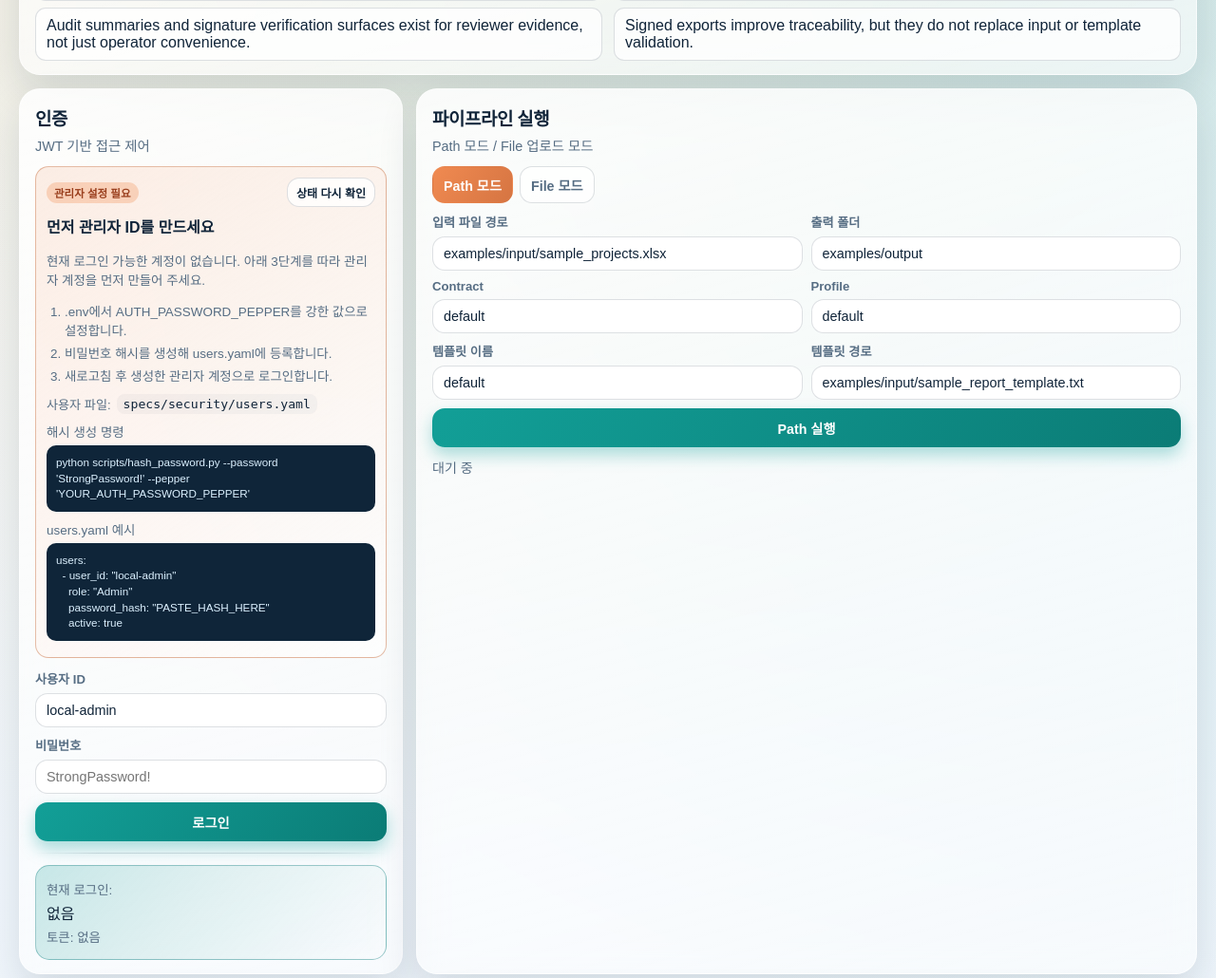
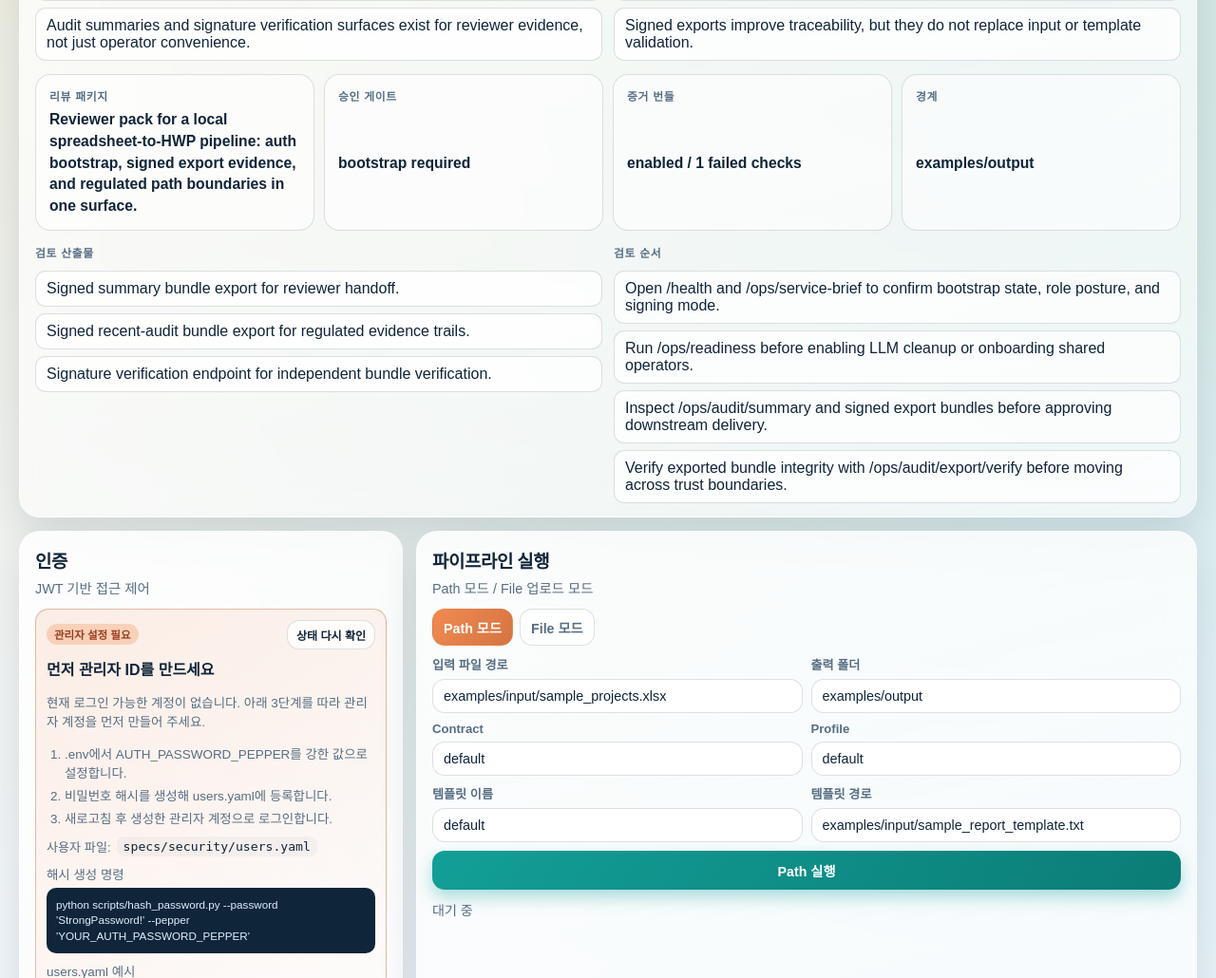
Before and after one commit to KIM3310/secure-xl2hwp-local, a FastAPI app: page / in a window 1280 px wide. Shown: the part 867-1897 px from the top of the page at 95% size. Run offline with FastAPI, Linux system fonts and the light colour scheme; data that the repository does not hold is empty; some libraries are stand-ins or nearby versions; some web fonts are replaced.

Commit message:
Add secure review pack surface

```diff
--- a/app/main.py
+++ b/app/main.py
@@ -131,9 +131,11 @@ login_attempt_guard = LoginAttemptGuard(
 
 PROCESS_REPORT_SCHEMA = "secure-xl2hwp-process-report-v1"
 SERVICE_BRIEF_CONTRACT = "secure-xl2hwp-service-brief-v1"
+REVIEW_PACK_CONTRACT = "secure-xl2hwp-review-pack-v1"
 SERVICE_BRIEF_ROUTES = [
     "/health",
     "/ops/service-brief",
+    "/ops/review-pack",
     "/ops/schema/process-report",
     "/ops/readiness",
     "/auth/login",
@@ -808,6 +810,73 @@ def _service_brief_payload() -> dict[str, Any]:
     }
 
 
+def _review_pack_payload() -> dict[str, Any]:
+    brief = _service_brief_payload()
+    auth_bootstrap = brief["bootstrap_state"]
+    readiness = brief["readiness"]
+
+    return {
+        "status": brief["status"],
+        "service": "secure-xl2hwp-local",
+        "generated_at_utc": datetime.now(timezone.utc).isoformat(),
+        "readiness_contract": REVIEW_PACK_CONTRACT,
+        "headline": (
+            "Reviewer pack for a local spreadsheet-to-HWP pipeline: auth bootstrap, signed export evidence, "
+            "and regulated path boundaries in one surface."
+        ),
+        "proof_bundle": {
+            "auth_bootstrap_state": "required" if auth_bootstrap["required"] else "ready",
+            "signed_export_mode": brief["signing_mode"],
+            "readiness_failed_checks": len(readiness["failed_checks"]),
+            "allowed_process_roles": len(brief["allowed_process_roles"]),
+            "review_endpoints": [
+                "/health",
+                "/ops/service-brief",
+                "/ops/review-pack",
+                "/ops/audit/summary",
+                "/ops/audit/export/summary.bundle.zip",
+                "/ops/audit/export/verify",
+            ],
+        },
+        "approval_gate": {
+            "auth_bootstrap_required": auth_bootstrap["required"],
+            "audit_roles_required": ["Admin", "Auditor"],
+            "process_roles": brief["allowed_process_roles"],
+            "signed_export_required_for_handoff": settings.export_signing_enabled,
+        },
+        "target_boundary": {
+            "input_base_dir": settings.allowed_input_base_dir,
+            "output_base_dir": settings.allowed_output_base_dir,
+            "template_base_dir": settings.allowed_template_base_dir,
+            "audit_log_dir": settings.audit_log_dir,
+        },
+        "artifacts": [
+            "Signed summary bundle export for reviewer handoff.",
+            "Signed recent-audit bundle export for regulated evidence trails.",
+            "Signature verification endpoint for independent bundle verification.",
+        ],
+        "review_sequence": [
+            "Open /health and /ops/service-brief to confirm bootstrap state, role posture, and signing mode.",
+            "Run /ops/readiness before enabling LLM cleanup or onboarding shared operators.",
+            "Inspect /ops/audit/summary and signed export bundles before approving downstream delivery.",
+            "Verify exported bundle integrity with /ops/audit/export/verify before moving across trust boundaries.",
+        ],
+        "watchouts": [
+            "Signed bundles provide tamper evidence, but they do not validate spreadsheet semantics automatically.",
+            "If auth bootstrap is still required, the workstation is not ready for shared operator access.",
+            "Path guardrails are only effective when base directories remain locked down in deployment.",
+        ],
+        "links": {
+            "health": "/health",
+            "service_brief": "/ops/service-brief",
+            "readiness": "/ops/readiness",
+            "audit_summary": "/ops/audit/summary",
+            "signed_summary_bundle": "/ops/audit/export/summary.bundle.zip",
+            "verify_bundle": "/ops/audit/export/verify",
+        },
+    }
+
+
 def _is_hex_string(value: str, expected_len: int) -> bool:
     if len(value) != expected_len:
         return False
@@ -956,7 +1025,7 @@ def health() -> dict:
             else (
                 "Verify Ollama reachability from /ops/readiness before running LLM cleanup."
                 if settings.enable_llm
-                else "Run /ops/readiness before processing regulated spreadsheets."
+                else "Review /ops/review-pack and run /ops/readiness before processing regulated spreadsheets."
             )
         ),
     }
@@ -996,11 +1065,13 @@ def health() -> dict:
             "llm-assisted-cleanup",
             "service-brief-surface",
             "process-report-schema",
+            "review-pack-surface",
         ],
         "routes": SERVICE_BRIEF_ROUTES,
         "links": {
             "readiness": "/ops/readiness",
             "service_brief": "/ops/service-brief",
+            "review_pack": "/ops/review-pack",
             "process_schema": "/ops/schema/process-report",
             "login": "/auth/login",
             "audit_summary": "/ops/audit/summary",
@@ -1012,6 +1083,11 @@ def health() -> dict:
 @app.get("/ops/service-brief")
 def service_brief() -> dict[str, Any]:
     return _service_brief_payload()
+
+
+@app.get("/ops/review-pack")
+def review_pack() -> dict[str, Any]:
+    return _review_pack_payload()
 
 
 @app.get("/ops/schema/process-report")
--- a/app/web/static/app.js
+++ b/app/web/static/app.js
@@ -18,6 +18,12 @@ const I18N = {
     "serviceBrief.reviewFlow": "검토 흐름",
     "serviceBrief.trustBoundary": "신뢰 경계",
     "serviceBrief.watchouts": "주의점",
+    "reviewPack.title": "리뷰 패키지",
+    "reviewPack.approvalGate": "승인 게이트",
+    "reviewPack.proofBundle": "증거 번들",
+    "reviewPack.boundary": "경계",
+    "reviewPack.artifacts": "검토 산출물",
+    "reviewPack.sequence": "검토 순서",
     "control.language": "언어",
     "control.theme": "테마",
     "control.brand": "브랜드",
@@ -155,6 +161,7 @@ const I18N = {
     "toast.verifySelect": "원본 파일과 서명 파일을 모두 선택하세요.",
     "toast.bootstrapRefreshed": "관리자 초기 설정 상태를 다시 확인했습니다.",
     "toast.serviceBriefFail": "서비스 브리프 조회 실패",
+    "toast.reviewPackFail": "리뷰 패키지 조회 실패",
     "health.ok": "정상",
     "health.unavailable": "상태 확인 실패",
     "health.label": "상태",
@@ -182,6 +189,12 @@ const I18N = {
     "serviceBrief.reviewFlow": "Review flow",
     "serviceBrief.trustBoundary": "Trust boundary",
     "serviceBrief.watchouts": "Watchouts",
+    "reviewPack.title": "Review pack",
+    "reviewPack.approvalGate": "Approval gate",
+    "reviewPack.proofBundle": "Proof bundle",
+    "reviewPack.boundary": "Boundary",
+    "reviewPack.artifacts": "Artifacts",
+    "reviewPack.sequence": "Review sequence",
     "control.language": "Language",
     "control.theme": "Theme",
     "control.brand": "Brand",
@@ -319,6 +332,7 @@ const I18N = {
     "toast.verifySelect": "Select both payload and signature files.",
     "toast.bootstrapRefreshed": "Admin bootstrap status refreshed.",
     "toast.serviceBriefFail": "Failed to fetch service brief",
+    "toast.reviewPackFail": "Failed to fetch review pack",
     "health.ok": "OK",
     "health.unavailable": "Unavailable",
     "health.label": "Health",
@@ -356,6 +370,7 @@ const state = {
   lastAnomalies: null,
   lastReadiness: null,
   lastServiceBrief: null,
+  lastReviewPack: null,
   lastVerifyResult: null,
   verifyStatusKey: "verify.idle",
   verifyStatusTone: "neutral",
@@ -373,6 +388,12 @@ const els = {
   briefReviewFlow: document.getElementById("briefReviewFlow"),
   briefTrustBoundary: document.getElementById("briefTrustBoundary"),
   briefWatchouts: document.getElementById("briefWatchouts"),
+  reviewPackHeadline: document.getElementById("reviewPackHeadline"),
+  reviewPackGate: document.getElementById("reviewPackGate"),
+  reviewPackProof: document.getElementById("reviewPackProof"),
+  reviewPackBoundary: document.getElementById("reviewPackBoundary"),
+  reviewPackArtifacts: document.getElementById("reviewPackArtifacts"),
+  reviewPackSequence: document.getElementById("reviewPackSequence"),
   logoutBtn: document.getElementById("logoutBtn"),
   loginForm: document.getElementById("loginForm"),
   loginUserId: document.getElementById("loginUserId"),
@@ -926,6 +947,35 @@ function renderServiceBrief(payload = null) {
   renderBriefList(els.briefWatchouts, payload.watchouts || []);
 }
 
+function renderReviewPack(payload = null) {
+  state.lastReviewPack = payload || null;
+
+  if (!payload) {
+    els.reviewPackHeadline.textContent = t("serviceBrief.unavailable");
+    els.reviewPackGate.textContent = "-";
+    els.reviewPackProof.textContent = "-";
+    els.reviewPackBoundary.textContent = "-";
+    renderBriefList(els.reviewPackArtifacts, []);
+    renderBriefList(els.reviewPackSequence, []);
+    return;
+  }
+
+  const proofBundle = payload.proof_bundle || {};
+  const approvalGate = payload.approval_gate || {};
+  const targetBoundary = payload.target_boundary || {};
+  const failedChecks = Number(proofBundle.readiness_failed_checks || 0);
+  const gateText = approvalGate.auth_bootstrap_required
+    ? "bootstrap required"
+    : `${(approvalGate.process_roles || []).length || 0} process roles ready`;
+
+  els.reviewPackHeadline.textContent = payload.headline || "-";
+  els.reviewPackGate.textContent = gateText;
+  els.reviewPackProof.textContent = `${proofBundle.signed_export_mode || "unknown"} / ${failedChecks} failed checks`;
+  els.reviewPackBoundary.textContent = targetBoundary.output_base_dir || "-";
+  renderBriefList(els.reviewPackArtifacts, payload.artifacts || []);
+  renderBriefList(els.reviewPackSequence, payload.review_sequence || []);
+}
+
 function drawEmpty(canvas, label) {
   const ctx = canvas.getContext("2d");
   const ratio = window.devicePixelRatio || 1;
@@ -1340,6 +1390,15 @@ async function refreshServiceBrief() {
   }
 }
 
+async function refreshReviewPack() {
+  try {
+    const { data } = await fetchJSON("/ops/review-pack", { method: "GET" });
+    renderReviewPack(data || null);
+  } catch (_err) {
+    renderReviewPack(null);
+  }
+}
+
 async function refreshMe() {
   if (!state.token) {
     setAuthState();
@@ -1664,6 +1723,7 @@ async function bootstrap() {
   applyI18n();
   await refreshHealth();
   await refreshServiceBrief();
+  await refreshReviewPack();
   await refreshMe();
   await refreshAudit();
   await refreshOpsSummary();
@@ -1672,6 +1732,7 @@ async function bootstrap() {
   window.setInterval(async () => {
     await refreshHealth();
     await refreshServiceBrief();
+    await refreshReviewPack();
     if (state.opsAutoRefresh) {
       await refreshAudit();
       await refreshOpsSummary();
--- a/app/web/templates/index.html
+++ b/app/web/templates/index.html
@@ -104,6 +104,36 @@
             <div>
               <span class="brief-label" data-i18n="serviceBrief.watchouts">주의점</span>
               <ul id="briefWatchouts" class="artifact-list"></ul>
+            </div>
+          </div>
+
+          <div class="brief-grid">
+            <article class="brief-card">
+              <span class="brief-label" data-i18n="reviewPack.title">리뷰 패키지</span>
+              <strong id="reviewPackHeadline">-</strong>
+            </article>
+            <article class="brief-card">
+              <span class="brief-label" data-i18n="reviewPack.approvalGate">승인 게이트</span>
+              <strong id="reviewPackGate">-</strong>
+            </article>
+            <article class="brief-card">
+              <span class="brief-label" data-i18n="reviewPack.proofBundle">증거 번들</span>
+              <strong id="reviewPackProof">-</strong>
+            </article>
+            <article class="brief-card">
+              <span class="brief-label" data-i18n="reviewPack.boundary">경계</span>
+              <strong id="reviewPackBoundary">-</strong>
+            </article>
+          </div>
+
+          <div class="brief-lists">
+            <div>
+              <span class="brief-label" data-i18n="reviewPack.artifacts">검토 산출물</span>
+              <ul id="reviewPackArtifacts" class="artifact-list"></ul>
+            </div>
+            <div>
+              <span class="brief-label" data-i18n="reviewPack.sequence">검토 순서</span>
+              <ul id="reviewPackSequence" class="artifact-list"></ul>
             </div>
           </div>
         </div>
```
Also changed, not shown: SERVICE_GRADE_SPECKIT.ko.md (+3 -2 lines), tests/test_ui.py (+13 -0 lines), README.md.
